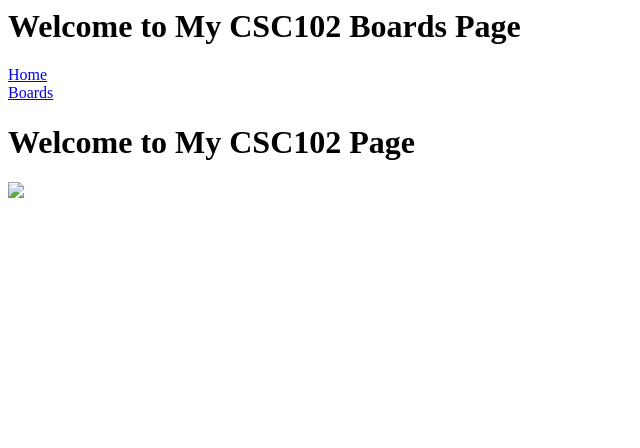
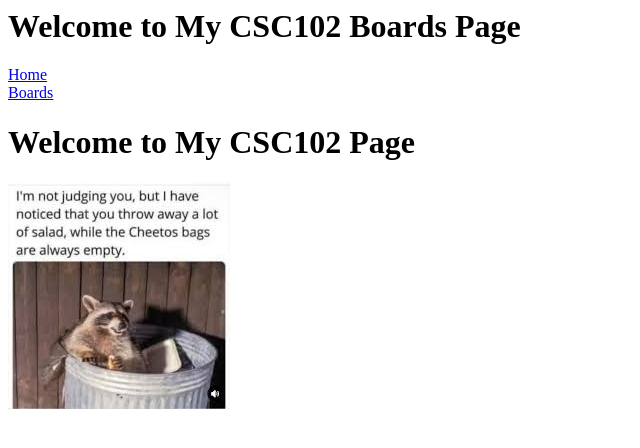
Before and after one commit to cwhite97196/CSC102, a plain HTML site: page index.html in a window 1280 px wide. Shown: the whole page, without its empty margins (0-640 px from the left). Drawn offline with Linux system fonts and the light colour scheme.

Commit message:
Update index.html

```diff
--- a/index.html
+++ b/index.html
@@ -21,7 +21,7 @@
         <h1>Welcome to My CSC102 Page</h1>
         <!-- p is for paragraphs, comes with default spacing  -->
         <p>
-            <img id="memeImage" src="memeImage.jpg"
+            <img id="memeImage" src="img/memeImage.jpg"
         </p>
     </body>
  </html>
```
